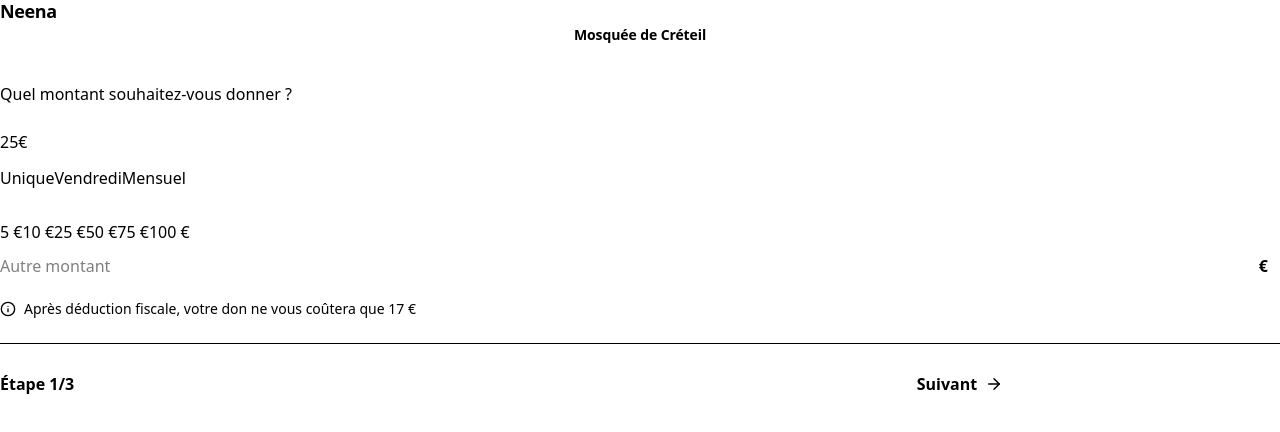
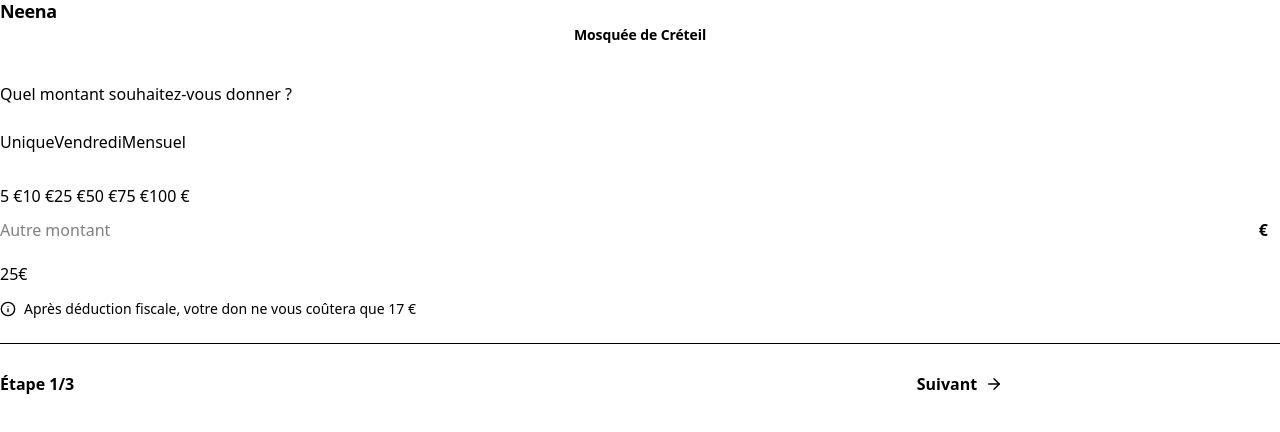
Before and after one commit to chaaaady/NeenaV3, a Next.js app: page /step-amount-v2 in a window 1280 px wide. Shown: the top 432 px of the page. Built offline with nearby package versions, Linux system fonts and the light colour scheme.

Commit message:
V2: move AmountDisplay below amount selector grid (after user choice)

```diff
--- a/src/app/(don)/step-amount-v2/page.tsx
+++ b/src/app/(don)/step-amount-v2/page.tsx
@@ -71,10 +71,6 @@
             </div>
 
             <div className="space-y-5">
-              <div className="my-3">
-                <AmountDisplay amount={values.amount} frequency={values.frequency} />
-              </div>
-
               <SegmentedControl
                 options={["Unique", "Vendredi", "Mensuel"]}
                 value={values.frequency}
@@ -100,6 +96,10 @@
                     rightAccessory="€"
                   />
                 </div>
+              </div>
+
+              <div className="my-3">
+                <AmountDisplay amount={values.amount} frequency={values.frequency} />
               </div>
 
               <div className="amount-grid-footer text-[14px] text-[var(--text-muted)] flex items-center gap-2 mt-2">
```
